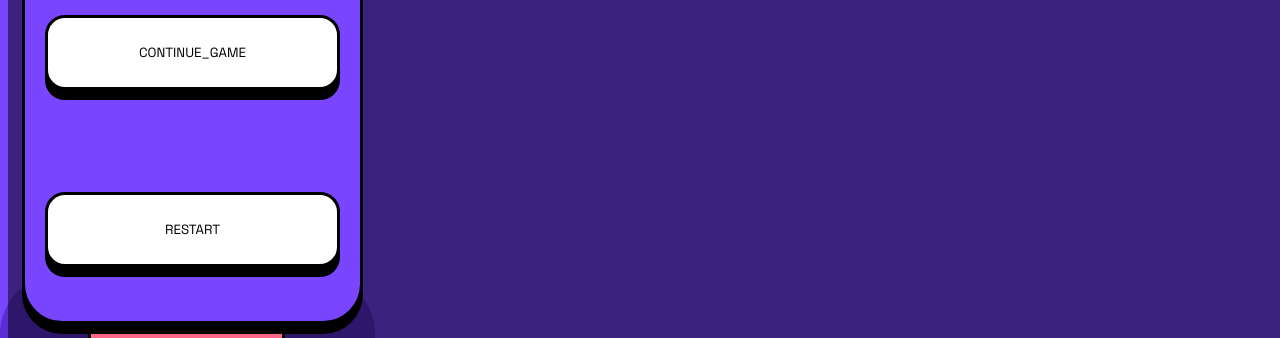
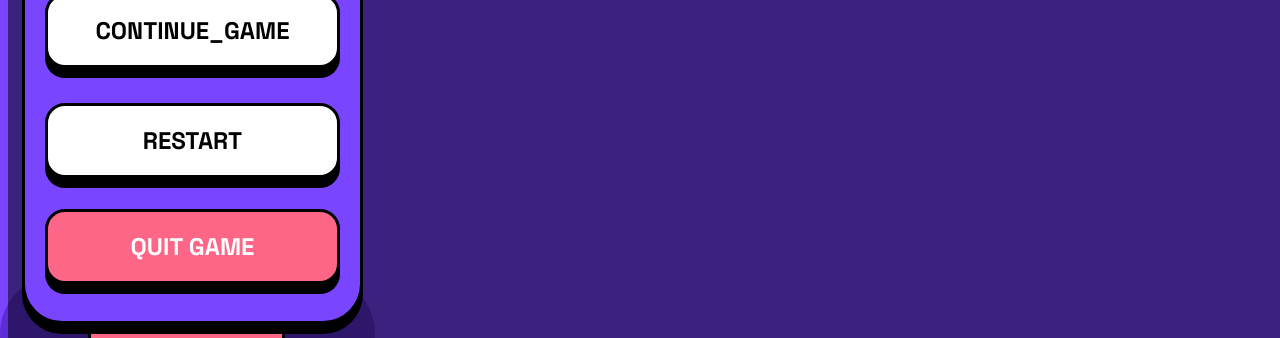
Before and after one commit to Cyberfox206/Puissance_4, a website built with Vite: page gamme_page.html in a window 1280 px wide. Shown: the part 302-640 px from the top of the page. Built offline with nearby package versions, Linux system fonts and the light colour scheme.

Commit message:
game_page_pause_finish

```diff
--- a/gamme_page.html
+++ b/gamme_page.html
@@ -24,7 +24,7 @@
             <div class="pause_mode"><p class="pause">PAUSE</p>
                 <button class="CONTINUE_GAME">CONTINUE_GAME</button>
                 <button class="RESTART">RESTART</button>
-                <button class="QUIT_GAME">QUIT_GAME</button>
+                <button class="QUIT_GAME">QUIT GAME</button>
             </div>
 
 
--- a/sass_folder/_game_and_pause.scss
+++ b/sass_folder/_game_and_pause.scss
@@ -221,7 +221,7 @@ opacity: 0.5;
     position: relative;
     left: 5.97%;
     right: 5.97%;
-    top: 29.98%;
+    top: 25%;
     bottom: 53.55%;
     background-color: #FFFFFF;
     border: 3px solid #000000;
@@ -231,6 +231,9 @@ opacity: 0.5;
     height: 75px;
     color: #000000;
     font-family: $basique_font;
+    font-weight: 700;
+    font-size: 24px;
+    line-height: 31px;
 };
 
 .RESTART {
@@ -238,7 +241,7 @@ opacity: 0.5;
     position: relative;
     left: 5.97%;
     right: 5.97%;
-    top: 53.32%;
+    top: 33%;
     bottom: 30.21%;
     background-color: #FFFFFF;
     border: 3px solid #000000;
@@ -248,7 +251,9 @@ opacity: 0.5;
     height: 75px;
     color: #000000;
     font-family: $basique_font;
-    margin-top: -0px;
+    font-weight: 700;
+    font-size: 24px;
+    line-height: 31px;
 };
 
 
@@ -257,7 +262,7 @@ opacity: 0.5;
     position: relative;
     left: 5.97%;
     right: 5.97%;
-    top: 76.66%;
+    top: 40%;
     bottom: 6.86%;
     background-color: #FD6687;
     border: 3px solid #000000;
@@ -265,5 +270,9 @@ opacity: 0.5;
     border-radius: 20px;
     width: 295px;
     height: 75px;
+    color: #FFFFFF;
     font-family: $basique_font;
+    font-weight: 700;
+    font-size: 24px;
+    line-height: 31px;
 };
```
